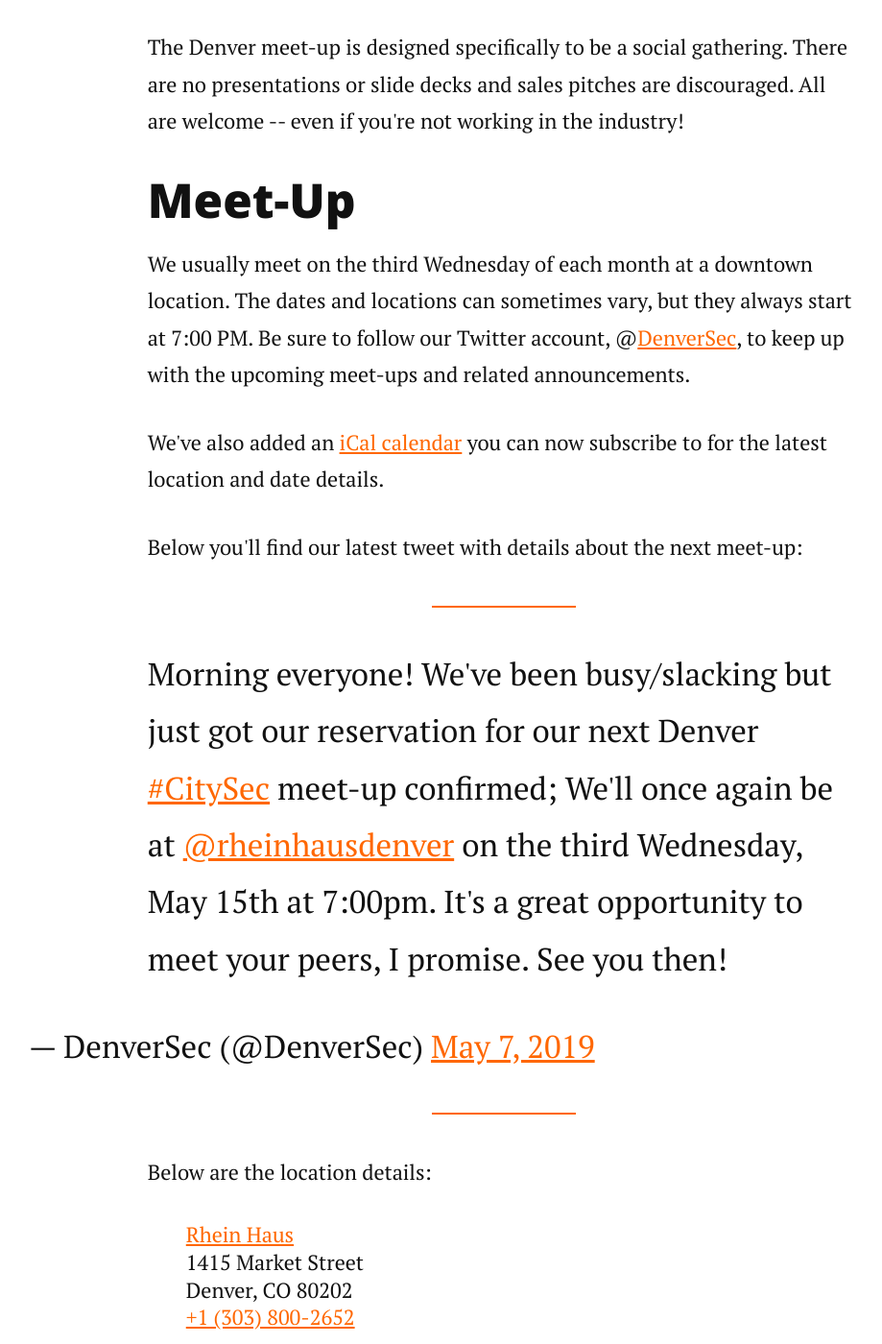
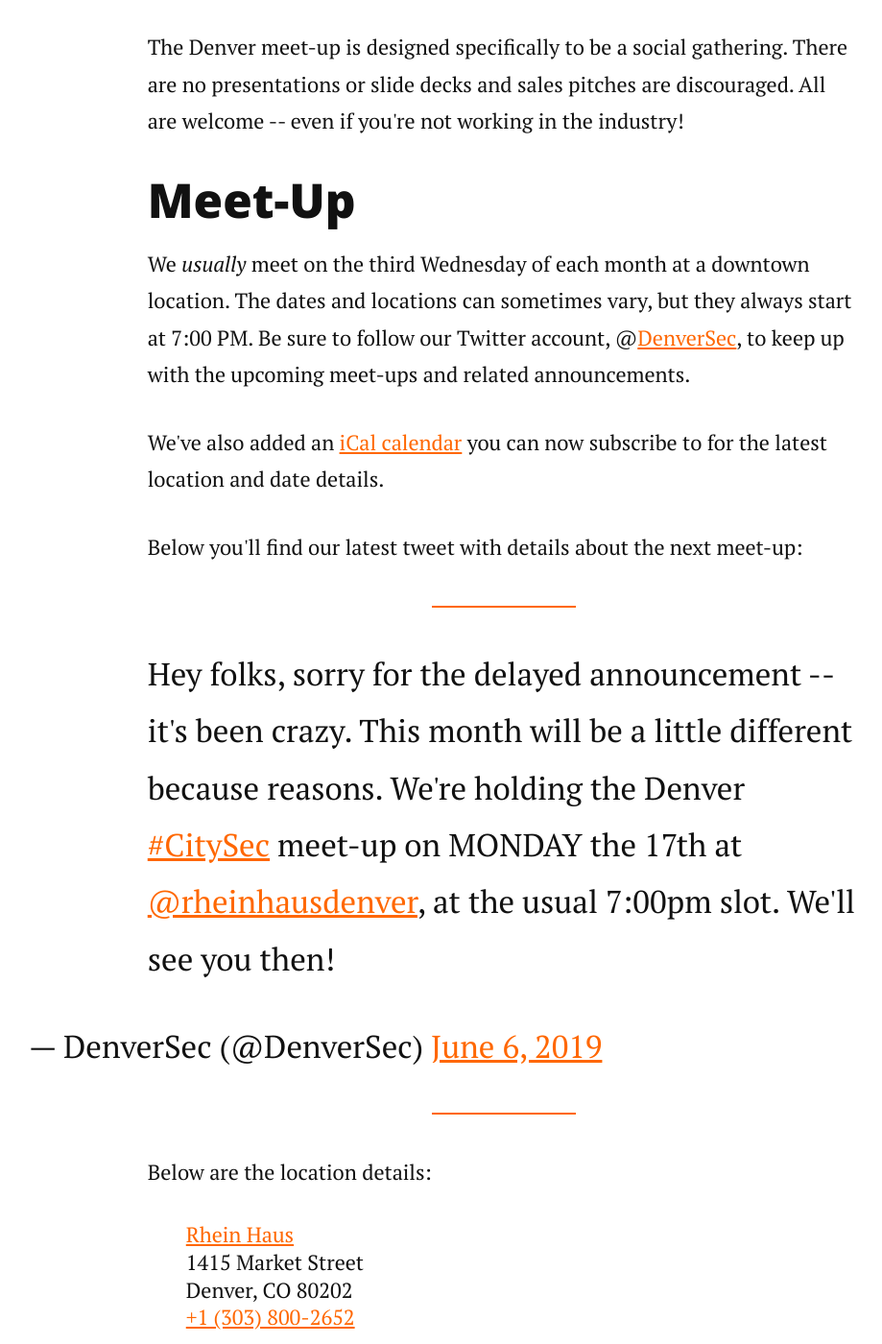
Before and after one commit to denversec/denversec.github.io, a Jekyll site: the page built from index.html, in a window 1280 px wide and 1400 px high, scrolled down 541 px. Shown: the whole window at 96% size, without its empty margins (115-1034 px from the left). Built offline with Jekyll 4.4.1, drawn with Linux system fonts in a browser that asks for light colours; nearby versions of some CDN libraries; comment, search, counter and statistics services are not loaded.

Commit message:
Update w/ new meetup

```diff
--- a/index.html
+++ b/index.html
@@ -9,11 +9,11 @@
   <p>The Denver meet-up is designed specifically to be a social gathering. There are no presentations or slide decks and sales pitches are discouraged. All are welcome -- even if you're not working in the industry!</p>
 
   <h2 id="meetup">Meet-Up</h2>
-	<p>We usually meet on the third Wednesday of each month at a downtown location. The dates and locations can sometimes vary, but they always start at 7:00 PM. Be sure to follow our Twitter account, @<a href="https://twitter.com/DenverSec" target="_blank">DenverSec</a>, to keep up with the upcoming meet-ups and related announcements.</p>
+	<p>We <i>usually</i> meet on the third Wednesday of each month at a downtown location. The dates and locations can sometimes vary, but they always start at 7:00 PM. Be sure to follow our Twitter account, @<a href="https://twitter.com/DenverSec" target="_blank">DenverSec</a>, to keep up with the upcoming meet-ups and related announcements.</p>
   <p>We've also added an <a href="/meetups.ics">iCal calendar</a> you can now subscribe to for the latest location and date details.
   <p>Below you'll find our latest tweet with details about the next meet-up:</p>
   <p>
-    <blockquote class="twitter-tweet"><p lang="en" dir="ltr">Morning everyone! We&#39;ve been busy/slacking but just got our reservation for our next Denver <a href="https://twitter.com/hashtag/CitySec?src=hash&amp;ref_src=twsrc%5Etfw">#CitySec</a> meet-up confirmed; We&#39;ll once again be at <a href="https://twitter.com/rheinhausdenver?ref_src=twsrc%5Etfw">@rheinhausdenver</a> on the third Wednesday, May 15th at 7:00pm. It&#39;s a great opportunity to meet your peers, I promise. See you then!</p>&mdash; DenverSec (@DenverSec) <a href="https://twitter.com/DenverSec/status/1125801024273305600?ref_src=twsrc%5Etfw">May 7, 2019</a></blockquote> <script async src="https://platform.twitter.com/widgets.js" charset="utf-8"></script>
+    <blockquote class="twitter-tweet"><p lang="en" dir="ltr">Hey folks, sorry for the delayed announcement -- it&#39;s been crazy. This month will be a little different because reasons. We&#39;re holding the Denver <a href="https://twitter.com/hashtag/CitySec?src=hash&amp;ref_src=twsrc%5Etfw">#CitySec</a> meet-up on MONDAY the 17th at <a href="https://twitter.com/rheinhausdenver?ref_src=twsrc%5Etfw">@rheinhausdenver</a>, at the usual 7:00pm slot. We&#39;ll see you then!</p>&mdash; DenverSec (@DenverSec) <a href="https://twitter.com/DenverSec/status/1136760166924181505?ref_src=twsrc%5Etfw">June 6, 2019</a></blockquote> <script async src="https://platform.twitter.com/widgets.js" charset="utf-8"></script>
   </p>
   <p>Below are the location details:</p>
   <p class="meetup-details">
```
Also changed, not shown: 1 other file.
